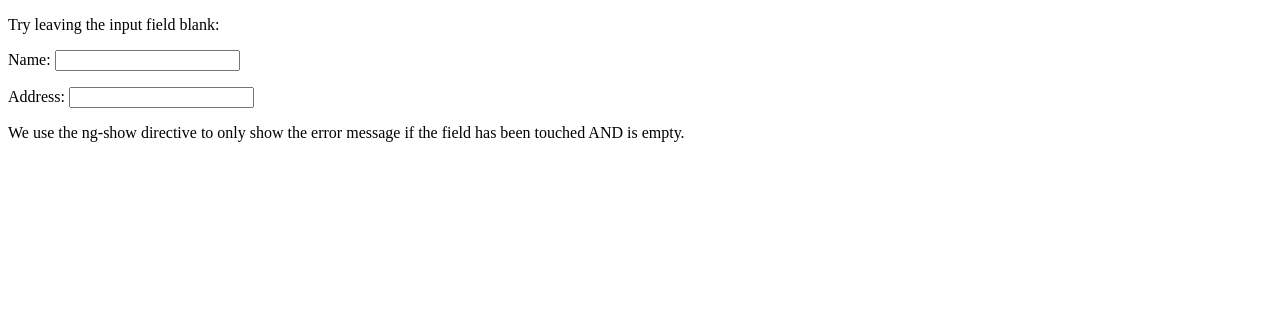
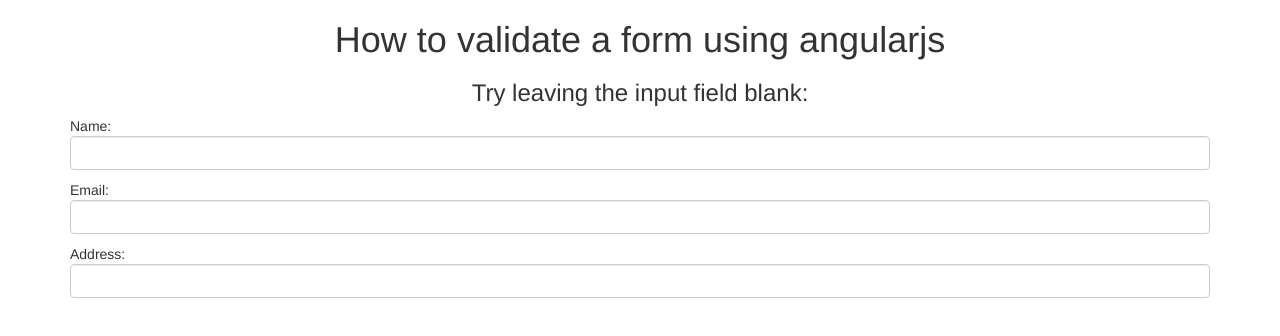
Before and after one commit to speedyprem/angular-validation, a plain HTML site: page index.html in a window 1280 px wide. Drawn offline with nearby package versions, Linux system fonts and the light colour scheme.

Commit message:
added bootstrap form

```diff
--- a/index.html
+++ b/index.html
@@ -1,24 +1,24 @@
 <!DOCTYPE html>
 <html>
+ <link href="//maxcdn.bootstrapcdn.com/bootstrap/3.3.0/css/bootstrap.min.css" rel="stylesheet" id="bootstrap-css">
 <script src="https://ajax.googleapis.com/ajax/libs/angularjs/1.4.8/angular.min.js"></script>
 <body ng-app="">
+    <div class="container">
+        <h1 class="text-center">How to validate a form using angularjs</h1>
+        <h3 class="text-center">Try leaving the input field blank:</h3>
+        <form name="myForm" class="form-horizontal">
+            <p>Name: <input name="myName" class="form-control" ng-model="myName" required>
+            <span style="color: red;" ng-show="myForm.myName.$touched && myForm.myName.$invalid">Please enter the name.</span>
+            </p>
 
-<p>Try leaving the input field blank:</p>
+            <p>Email: <input name="email" class="form-control" ng-model="email" required>
+            <span style="color: red;" ng-show="myForm.email.$touched && myForm.email.$invalid">Please enter the email.</span>
+            </p>
 
-<form name="myForm">
-<p>Name:
-<input name="myName" ng-model="myName" required>
-<span style="color: red;" ng-show="myForm.myName.$touched && myForm.myName.$invalid">Please enter the name.</span>
-</p>
-
-<p>Address:
-<input name="myAddress" ng-model="myAddress" required>
-<span style="color: red;" ng-show="myForm.myAddress.$touched && myForm.myAddress.$invalid">Please enter the address.</span>
-</p>
-
-</form>
-
-<p>We use the ng-show directive to only show the error message if the field has been touched AND is empty.</p>
-
+            <p>Address: <input name="myAddress" class="form-control" ng-model="myAddress" required>
+            <span style="color: red;" ng-show="myForm.myAddress.$touched && myForm.myAddress.$invalid">Please enter the address.</span>
+            </p>
+        </form>
+    </div>
 </body>
 </html>
```
